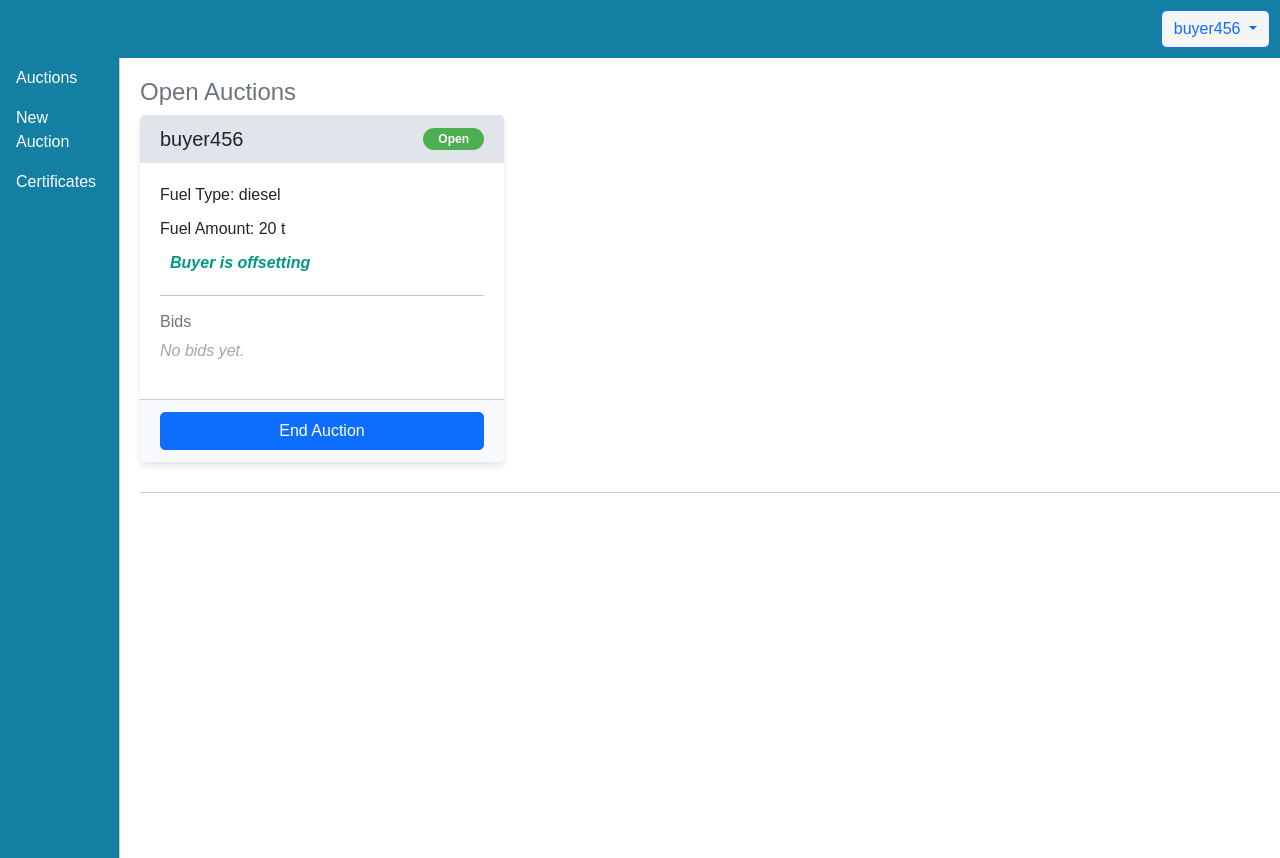
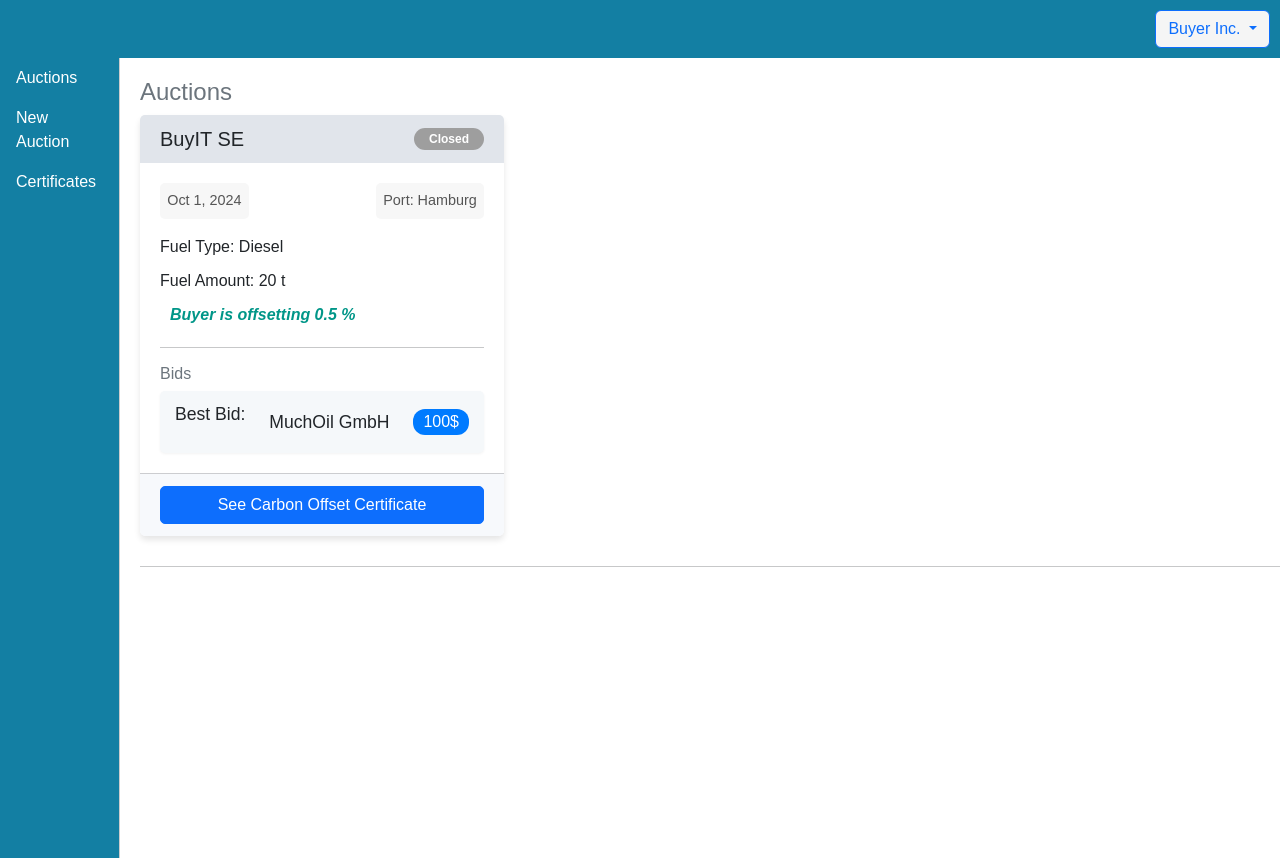
Before and after one commit to alex-dietz/Bunker-Carbon-Offset, an Angular app in the folder frontend/: page /auctions in a window 1280 px wide. Built offline with nearby package versions, Linux system fonts and the light colour scheme.

Commit message:
everything

```diff
--- a/frontend/src/app/app.component.html
+++ b/frontend/src/app/app.component.html
@@ -5,10 +5,10 @@
     </button>
     <div ngbDropdownMenu aria-labelledby="dropdownBasic1" class="custom-dropdown-menu">
       <button ngbDropdownItem (click)="setUser(1)">Admin</button>
-      <button ngbDropdownItem (click)="setUser(2)">Buyer 1</button>
-      <button ngbDropdownItem (click)="setUser(3)">Supplier 1</button>
-      <button ngbDropdownItem (click)="setUser(4)">Supplier 2</button>
-      <button ngbDropdownItem (click)="setUser(5)">Supplier 3</button>
+      <button ngbDropdownItem (click)="setUser(2)">Buyer Inc.</button>
+      <button ngbDropdownItem (click)="setUser(3)">Supply Ltd.</button>
+      <button ngbDropdownItem (click)="setUser(4)">Wave Petroleum</button>
+      <button ngbDropdownItem (click)="setUser(5)">Oil Connoiseur</button>
     </div>
   </div>
 </div>
--- a/frontend/src/app/auction/auction.component.html
+++ b/frontend/src/app/auction/auction.component.html
@@ -1,5 +1,5 @@
 <div class="container">
-  <h4 class="text-muted">Open Auctions</h4>
+  <h4 class="text-muted">Auctions</h4>
   <div class="row" *ngIf="auctions.length > 0; else noAuctions">
     <div class="col-md-4" *ngFor="let auction of auctions">
       <div class="card">
@@ -10,16 +10,23 @@
         </div>
         <!-- Card Body -->
         <div class="card-body">
+          <div class="info-row d-flex justify-content-between align-items-center mb-3">
+            <span class="date-info">{{ auction.date | date : "mediumDate" }}</span>
+            <span class="port-info">Port: {{ auction.port }}</span>
+          </div>
           <p class="card-text">Fuel Type: {{ auction.fuelType }}</p>
           <p class="card-text">Fuel Amount: {{ auction.fuelAmount }} t</p>
-          <p *ngIf="auction.carbonOffset > 0" class="carbon-offset-info"><i class="fas fa-tree"></i> Buyer is offsetting</p>
+          <p *ngIf="auction.carbonOffset > 0" class="carbon-offset-info">
+            <i class="fas fa-tree"></i> Buyer is offsetting {{ auction.carbonOffsetPercentage }} %
+          </p>
           <hr />
 
           <h6 class="card-subtitle mb-2 text-muted">Bids</h6>
-          <div class="bid-section" *ngIf="auction.bids.length > 0; else noBids">
+          <div class="bid-section" *ngIf="auction?.bids.length > 0; else noBids">
             <!-- Display the lowest bid -->
             <div class="lowest-bid d-flex justify-content-between align-items-center">
-              <span>{{ auction.bids[0].bidder.username }}</span>
+              <p>Best Bid:</p>
+              <span *ngIf="currentUser.role == 'buyer'">{{ auction.bids[0].bidder.username }}</span>
               <span class="badge bid-badge">{{ auction.bids[0].bidAmount }}$</span>
             </div>
 
@@ -34,10 +41,13 @@
           </ng-template>
         </div>
         <div class="card-footer">
-          <button *ngIf="currentUser.role == 'supplier'" class="btn btn-primary bid-button" (click)="openBidModal(auction)">Bid</button>
-          <button *ngIf="currentUser.role == 'buyer'" class="btn btn-primary bid-button" (click)="setAuctionStatus(auction)">
+          <button *ngIf="currentUser.role == 'supplier' && auction.status != 'closed'" class="btn btn-primary bid-button" (click)="openBidModal(auction)">
+            Bid
+          </button>
+          <button *ngIf="currentUser.role == 'buyer' && auction.status != 'closed'" class="btn btn-primary bid-button" (click)="setAuctionStatus(auction)">
             {{ auction.status == "scheduled" ? "Start Auction" : "End Auction" }}
           </button>
+          <button *ngIf="auction.status == 'closed'" class="btn btn-primary bid-button" routerLink="../certificates">See Carbon Offset Certificate</button>
         </div>
       </div>
     </div>
--- a/frontend/src/app/auction/auction.component.scss
+++ b/frontend/src/app/auction/auction.component.scss
@@ -157,3 +157,14 @@
     color: #000000;
   }
 }
+.info-row {
+  font-size: 0.9em;
+  color: #555; // A slightly dimmed text for subtle display
+
+  .date-info,
+  .port-info {
+    padding: 0.5em;
+    background-color: #f7f7f7; // A light background for contrast
+    border-radius: 5px;
+  }
+}
--- a/frontend/src/app/auction/new-auction/new-auction.component.html
+++ b/frontend/src/app/auction/new-auction/new-auction.component.html
@@ -9,35 +9,35 @@
           <ng-container *ngIf="!showCarbonOffset">
             <form (submit)="submitForm()">
               <div class="form-group">
-                <label for="duration">Duration (min):</label>
-                <input [(ngModel)]="auction.duration" class="form-control" id="duration" name="duration" required type="number" />
+                <label for="duration">Delivery Date:</label>
+                <input [(ngModel)]="auction.date" class="form-control" id="duration" name="duration" required type="date" />
               </div>
               <div class="form-group">
                 <label for="vessel">Select Vessel:</label>
                 <select [(ngModel)]="auction.vessel" class="form-control" id="vessel" name="vessel" required>
-                  <option value="vessel 1">Vessel 1</option>
-                  <option value="vessel 2">Vessel 2</option>
-                  <option value="vessel 3">Vessel 3</option>
+                  <option value="vessel 1">Very Small Vessel</option>
+                  <option value="vessel 2">StarCargo</option>
+                  <option value="vessel 3">MSC Irina</option>
                 </select>
               </div>
               <div class="form-group">
                 <label for="port">Select Port:</label>
                 <select [(ngModel)]="auction.port" class="form-control" id="port" name="port" required>
-                  <option value="port a">Port A</option>
-                  <option value="port b">Port B</option>
-                  <option value="port c">Port C</option>
+                  <option value="port a">Copenhagen</option>
+                  <option value="port b">Rotterdam</option>
+                  <option value="port c">Cape Town</option>
                 </select>
               </div>
               <div class="form-group">
                 <label for="fuelType">Fuel Type:</label>
                 <select (ngModelChange)="updateCarbonEmission()" [(ngModel)]="auction.fuelType" class="form-control" id="fuelType" name="fuelType" required>
-                  <option value="petrol">Petrol</option>
-                  <option value="diesel">Diesel</option>
-                  <option value="electric">Electric</option>
+                  <option value="gas_oil">Gas Oil</option>
+                  <option value="MGO">MGO</option>
+                  <option value="RMG_380">RMG 380</option>
                 </select>
               </div>
               <div class="form-group">
-                <label for="carbonOffsetAmount">Fuel Amount</label>
+                <label for="carbonOffsetAmount">Fuel Amount (in t)</label>
                 <input
                   (ngModelChange)="updateCarbonEmission()"
                   [(ngModel)]="auction.fuelAmount"
@@ -100,7 +100,7 @@
                     </div>
                     <div class="certificate-content">
                       <h5>{{ certificate.projectName }}</h5>
-                      <p>Offset Amount: {{ certificate.offsetAmount }} tons</p>
+                      <p>Available Carbon Credits: {{ certificate.offsetAmount }}</p>
                     </div>
                   </div>
                 </div>
@@ -110,11 +110,12 @@
         </div>
         <div class="card-footer d-flex justify-content-between">
           <ng-container *ngIf="!showCarbonOffset">
+            <div></div>
             <button class="btn btn-secondary" (click)="showCarbonOffsetPage()">Next</button>
           </ng-container>
           <ng-container *ngIf="showCarbonOffset">
             <button class="btn btn-secondary" (click)="showAuctionForm()">Back</button>
-            <button class="btn btn-primary" type="submit">Create Auction</button>
+            <button class="btn btn-primary" (click)="submitForm()" routerLink="..">Create Auction</button>
           </ng-container>
         </div>
       </div>
--- a/frontend/src/app/auction/new-auction/new-auction.component.ts
+++ b/frontend/src/app/auction/new-auction/new-auction.component.ts
@@ -11,7 +11,7 @@ import { UserService } from 'src/app/core/user.service';
 export class NewAuctionComponent {
   showCarbonOffset = false;
   auction: any = {
-    duration: null,
+    date: null,
     fuelType: '',
     fuelAmount: null,
     carbonEmission: 0,
@@ -20,18 +20,19 @@ export class NewAuctionComponent {
   certificates = [
     {
       projectName: 'Forest Conservation in Amazon',
-      offsetAmount: 1500,
+      offsetAmount: 500,
       image: 'https://www.green.earth/hubfs/Deforestation%20in%20the%20Amazon%20Rainforest_amazon%20rainforest_featured.png'
     },
     {
       projectName: 'Wind Energy Production in Germany',
-      offsetAmount: 1000,
+      offsetAmount: 3000,
       image: 'https://comsys.se/wp-content/uploads/2022/04/offshore-wind-farm.jpg'
     },
     {
-      projectName: 'Forest Conservation in Amazon',
+      projectName: 'Mongolia Improved Forest Management',
       offsetAmount: 100,
-      image: 'https://www.green.earth/hubfs/Deforestation%20in%20the%20Amazon%20Rainforest_amazon%20rainforest_featured.png'
+      image: 'https://bluepeak.net/wp-content/uploads/2019/10/Forest-in-Terelj-Tuv-Aimag-Mongolia-MN51-26.jpg',
+      link: 'https://www.carbonmark.com/projects/VCS-1529-2011'
     }
   ];
   currentUser: any;
@@ -61,24 +62,22 @@ export class NewAuctionComponent {
   updateCarbonEmission() {
     let calculatedUsage = 0;
 
-    if (this.auction.fuelType === 'petrol') {
-      calculatedUsage = this.auction.fuelAmount * 1;
-    } else if (this.auction.fuelType === 'diesel') {
-      calculatedUsage = this.auction.fuelAmount * 8;
-    } else if (this.auction.fuelType === 'electric') {
-      calculatedUsage = this.auction.fuelAmount * 0.2;
+    if (this.auction.fuelType === 'gas_oil') {
+      calculatedUsage = this.auction.fuelAmount * 3;
+    } else if (this.auction.fuelType === 'MGO') {
+      calculatedUsage = this.auction.fuelAmount * 2.8;
+    } else if (this.auction.fuelType === 'RMG_380') {
+      calculatedUsage = this.auction.fuelAmount * 3.2;
     }
     this.auction.carbonEmission = calculatedUsage;
     this.updateCarbonOffset();
   }
 
   submitForm() {
+    this.auction.status = 'scheduled';
+    this.auction.bids = [];
+
     // You can handle form submission logic here
     this.auctionService.createNewAuction(this.auction);
-    // Reset the form after submission
-    this.auction = {
-      duration: null,
-      fuelType: ''
-    };
   }
 }
--- a/frontend/src/app/certificates/certificates.component.html
+++ b/frontend/src/app/certificates/certificates.component.html
@@ -8,8 +8,22 @@
         <img [src]="certificate.image" alt="Project Image" />
       </div>
       <div class="certificate-content">
+        <h6 class="owner-username">{{ certificate.owner?.username }}</h6>
         <h5>{{ certificate.projectName }}</h5>
         <p>Offset Amount: {{ certificate.offsetAmount }} tons</p>
+      </div>
+
+      <div class="certificate-footer d-flex justify-content-between">
+        <a
+          class="btn btn-secondary"
+          href="https://sepolia.etherscan.io/tx/0x6b794ac7122bd8516882feae7e820f13bacb3facda079922a167883201ed6551"
+          title="https://sepolia.etherscan.io/tx/0x6b794ac7122bd8516882feae7e820f13bacb3facda079922a167883201ed6551"
+          target="_blank"
+          rel="noopener noreferrer"
+        >
+          Show Transaction
+        </a>
+        <a class="btn btn-primary" href="https://carbonmark.com" title="https://carbonmark.com" target="_blank" rel="noopener noreferrer"> Find out more </a>
       </div>
     </div>
   </div>
--- a/frontend/src/app/certificates/certificates.component.scss
+++ b/frontend/src/app/certificates/certificates.component.scss
@@ -60,3 +60,19 @@
     }
   }
 }
+.certificate-card {
+  .owner-username {
+    font-size: 0.9em;
+    font-weight: bold;
+    color: #007bff; // You can choose any color, this is a Bootstrap primary blue for reference.
+    margin-bottom: 8px;
+  }
+
+  .certificate-footer {
+    text-align: center;
+
+    button {
+      width: 100%; // To make the button stretch across the footer width
+    }
+  }
+}
--- a/frontend/src/app/certificates/certificates.component.ts
+++ b/frontend/src/app/certificates/certificates.component.ts
@@ -1,5 +1,6 @@
 import { Component } from '@angular/core';
-
+import { AfterViewInit } from '@angular/core';
+declare var $: any;
 @Component({
   selector: 'app-certificates',
   templateUrl: './certificates.component.html',
@@ -9,17 +10,29 @@ export class CertificatesComponent {
   certificates = [
     {
       projectName: 'Forest Conservation in Amazon',
-      offsetAmount: 1500,
+      offsetAmount: 10,
+      transactionHash: '345',
+      owner: {
+        username: 'Buyer Inc.'
+      },
       image: 'https://www.green.earth/hubfs/Deforestation%20in%20the%20Amazon%20Rainforest_amazon%20rainforest_featured.png'
     },
     {
       projectName: 'Wind Energy Production in Germany',
-      offsetAmount: 1000,
+      offsetAmount: 1500,
+      transactionHash: '345',
+      owner: {
+        username: 'Bunker Holding'
+      },
       image: 'https://comsys.se/wp-content/uploads/2022/04/offshore-wind-farm.jpg'
     },
     {
       projectName: 'Forest Conservation in Amazon',
       offsetAmount: 100,
+      transactionHash: '345',
+      owner: {
+        username: 'Nordic Energy'
+      },
       image: 'https://www.green.earth/hubfs/Deforestation%20in%20the%20Amazon%20Rainforest_amazon%20rainforest_featured.png'
     }
     // ... Add more certificates as required
--- a/frontend/src/app/core/auction.service.ts
+++ b/frontend/src/app/core/auction.service.ts
@@ -9,19 +9,29 @@ export class AuctionService {
   auctions: any = [];
   auctions$: any;
   sampleAuction = {
-    duration: 10,
-    fuelType: 'diesel',
+    date: '10.01.2024',
+    port: 'Hamburg',
+    fuelType: 'Diesel',
     fuelAmount: 20,
     carbonEmission: 160,
     carbonOffsetPercentage: 0.5,
-    status: 'open',
+    status: 'closed',
     carbonOffset: 80,
     owner: {
       id: 2,
-      username: 'buyer456',
+      username: 'BuyIT SE',
       role: 'buyer'
     },
-    bids: []
+    bids: [
+      {
+        bidder: {
+          id: 1,
+          username: 'MuchOil GmbH',
+          role: 'supplier'
+        },
+        bidAmount: 100
+      }
+    ]
   };
   currentUser: any;
   constructor(private userService: UserService) {
@@ -45,7 +55,11 @@ export class AuctionService {
   }
 
   createNewAuction(auction: any) {
-    this.auctions.push(auction);
+    //add as first item
+
+    this.auctions.unshift(auction);
+    console.log(this.auctions);
+    this.auctions$.next(this.auctions);
   }
   getAuctions() {
     return this.auctions$.asObservable();
--- a/frontend/src/app/core/users.json
+++ b/frontend/src/app/core/users.json
@@ -6,22 +6,22 @@
   },
   {
     "id": 2,
-    "username": "buyer456",
+    "username": "Buyer Inc.",
     "role": "buyer"
   },
   {
     "id": 3,
-    "username": "supplier789",
+    "username": "Supply Ltd.",
     "role": "supplier"
   },
   {
     "id": 4,
-    "username": "supplier555",
+    "username": "Wave Petroleum",
     "role": "supplier"
   },
   {
     "id": 5,
-    "username": "supplier321",
+    "username": "Oil Connoisseur",
     "role": "supplier"
   }
 ]
```
Also changed, not shown: 2 other files (tests, documents, lock files or other folders).
